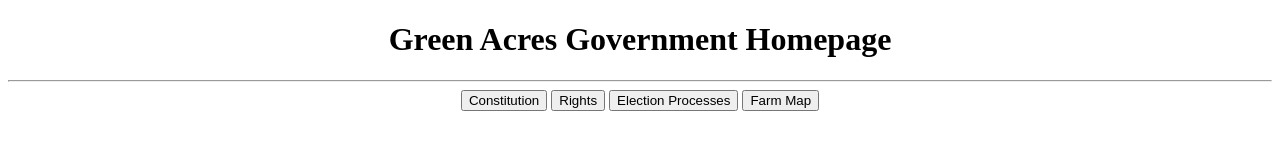
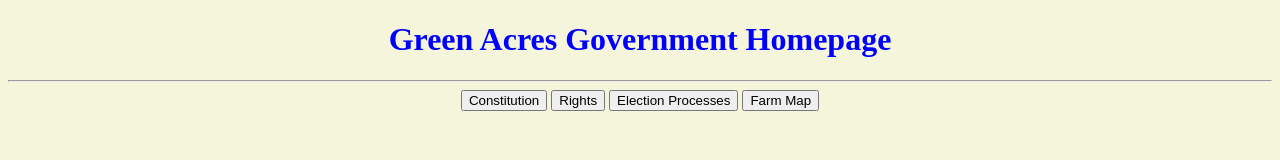
Before and after one commit to joshc6767/joshc6767.github.io, a plain HTML site: page index.html in a window 1280 px wide. Drawn offline with Linux system fonts and the light colour scheme.

Commit message:
Update index.html

```diff
--- a/index.html
+++ b/index.html
@@ -4,7 +4,10 @@
     <title>Green Acres Government Homepage</title>
     <style>
       body{
-
+        background-color: beige;
+      }
+      header{
+        color: blue;
       }
     </style>
   </head>
```
